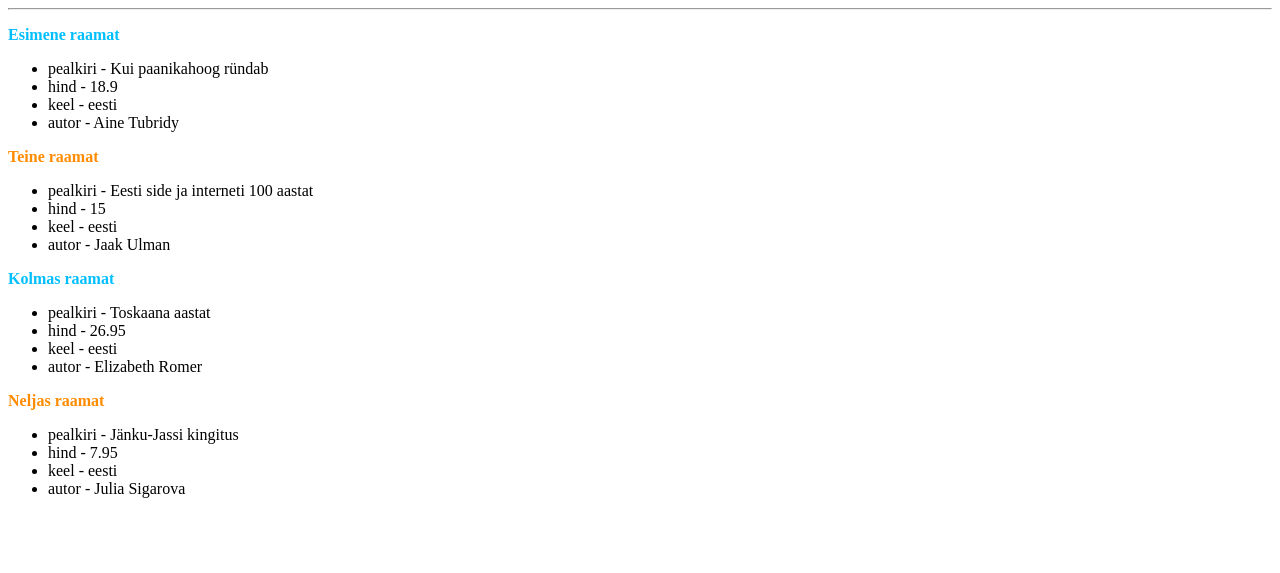
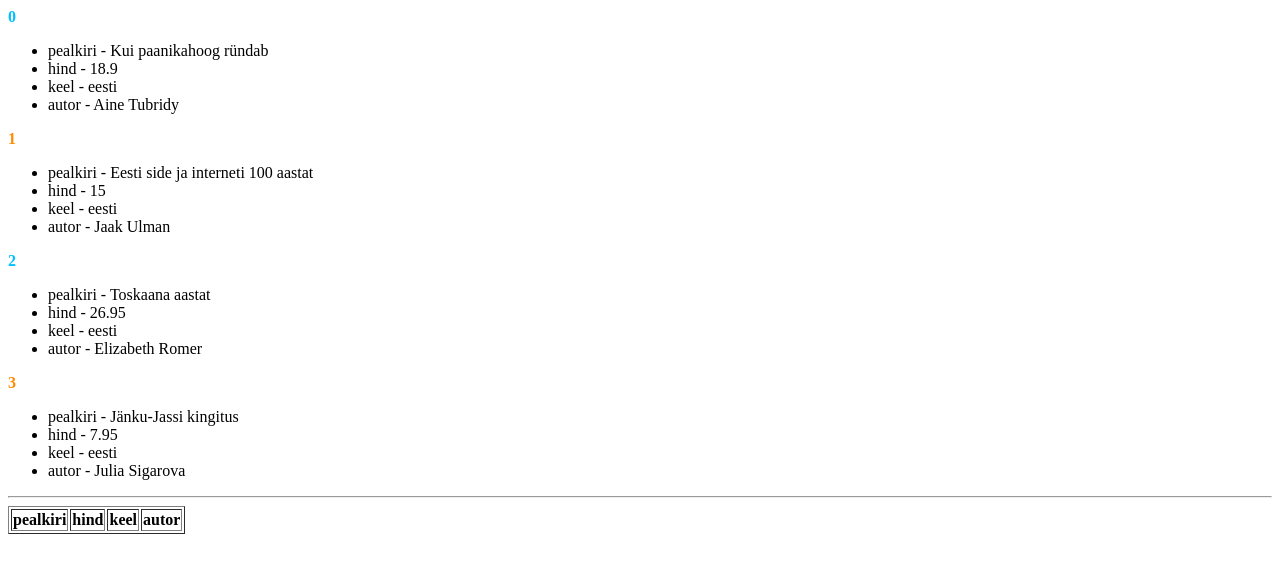
Before and after one commit to erlendkollom/veeb_php, a PHP site: page / in a window 1280 px wide. Shown: the top 573 px of the page. Run offline with PHP 8.4, Linux system fonts and the light colour scheme; lists and menus that the app fills with data are empty.

Commit message:
Array - Raamatute massiivid, koos loodud tabeli päisega

```diff
--- a/php_alused/Array/index.php
+++ b/php_alused/Array/index.php
@@ -1,43 +1,54 @@
 <?php
 
-
+$raamatud = array(
 
 $raamatUks = array(
     'pealkiri' => 'Kui paanikahoog ründab',
     'hind' => 18.90,
     'keel' => 'eesti',
     'autor' => 'Aine Tubridy'
-);
+),
 
 $raamatKaks = array(
     'pealkiri' => 'Eesti side ja interneti 100 aastat',
     'hind' => 15.00,
     'keel' => 'eesti',
     'autor' => 'Jaak Ulman'
-);
+),
 
 $raamatKolm = array(
     'pealkiri' => 'Toskaana aastat',
     'hind' => 26.95,
     'keel' => 'eesti',
     'autor' => 'Elizabeth Romer'
-);
+),
 
 $raamatNeli = array(
     'pealkiri' => 'Jänku-Jassi kingitus',
     'hind' => 7.95,
     'keel' => 'eesti',
     'autor' => 'Julia Sigarova'
+)
 );
 
-$raamatud = array();
-$raamatud['Esimene raamat'] = $raamatUks;
-$raamatud['Teine raamat'] = $raamatKaks;
-$raamatud['Kolmas raamat'] = $raamatKolm;
-$raamatud['Neljas raamat'] = $raamatNeli;
+function tabeliPais($andmed){
+    echo '<thead>';
+        echo '<tr>';
+        foreach ($andmed as $element){
+            echo '<th>'.$element.'</th>';
+        }
+        echo '</tr>';
+    echo '</thead>';
+}
+
+$tabeli_pealkiri = array_keys($raamatud[0]);
+echo '<table border="1">';
+tabeliPais($tabeli_pealkiri);
+echo  '</tabel>';
 
 
-echo '<hr>';
+
+
 
 
 
@@ -54,3 +65,6 @@ foreach ($raamatud as $raamatuPealkiri=>$raamatuAndmed){
     }
     echo '</ul>';
 }
+
+
+echo '<hr>';
```
